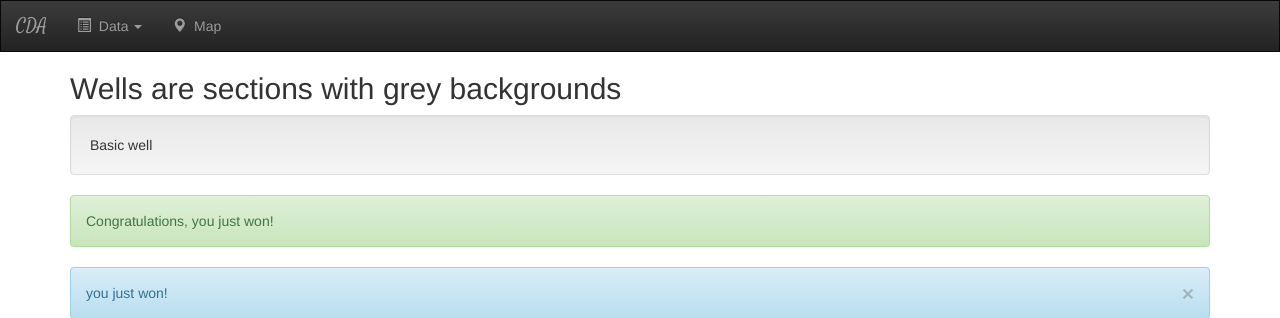
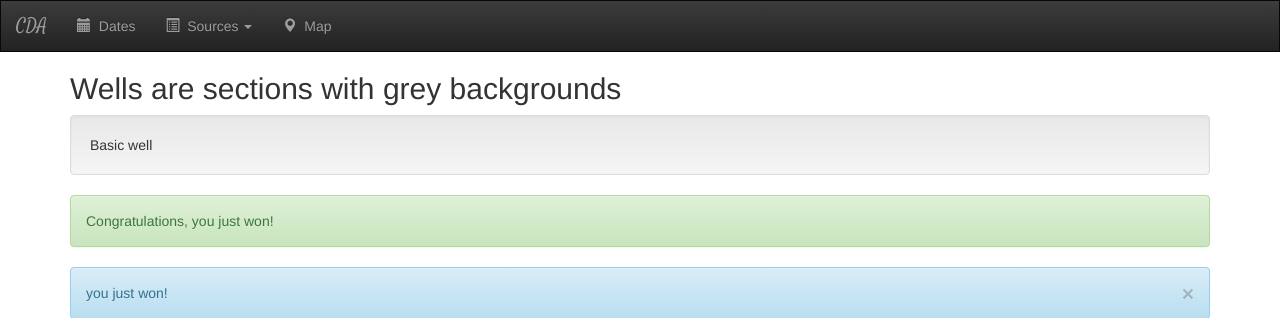
Before and after one commit to mannerisms/CDA, a Django app: page /cda/ in a window 1280 px wide. Shown: the top 318 px of the page. Run offline with Django 3.2, Linux system fonts and the light colour scheme; some libraries are stand-ins or nearby versions.

Commit message:
Modified navbar layout

```diff
--- a/cda/templates/cda/base.html
+++ b/cda/templates/cda/base.html
@@ -41,11 +41,19 @@
             <!-- Left Navbar Items -->
             <ul class="nav navbar-nav">
 
+                <!-- Date Picker -->
+                <li class="">
+                    <a href="{% url 'cda:map_view' %}">
+                        <span class="glyphicon glyphicon-calendar" aria-hidden="true"></span>&nbsp;
+                        Dates
+                    </a>
+                </li>
+
                 <!-- Data Dropdown-->
                 <li class="dropdown">
                     <a href="{% url 'cda:index' %}" class="dropdown-toggle" data-toggle="dropdown">
                         <span class="glyphicon glyphicon-list-alt" aria-hidden="true"></span>&nbsp;
-                        Data
+                        Sources
                         <span class="caret"></span>
                         <ul class="dropdown-menu">
                             <li><a href="#">Scenarios</a></li>
```
